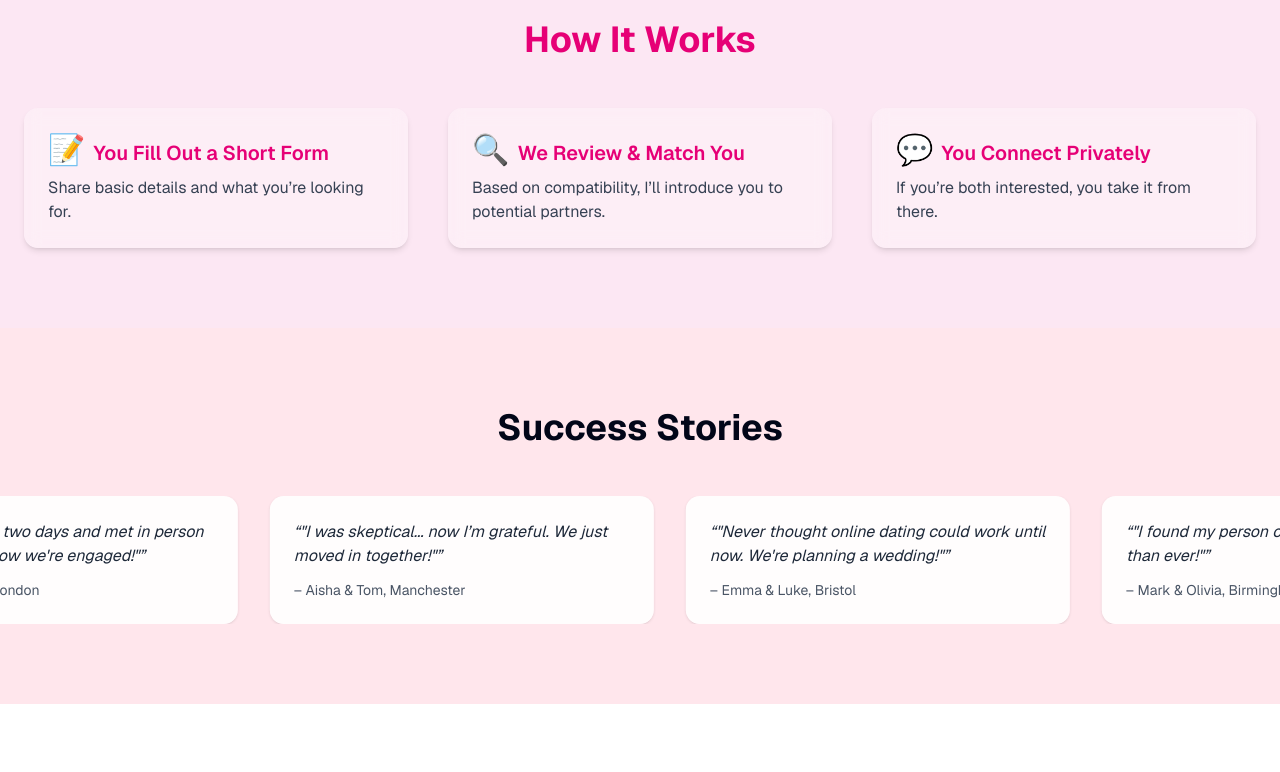
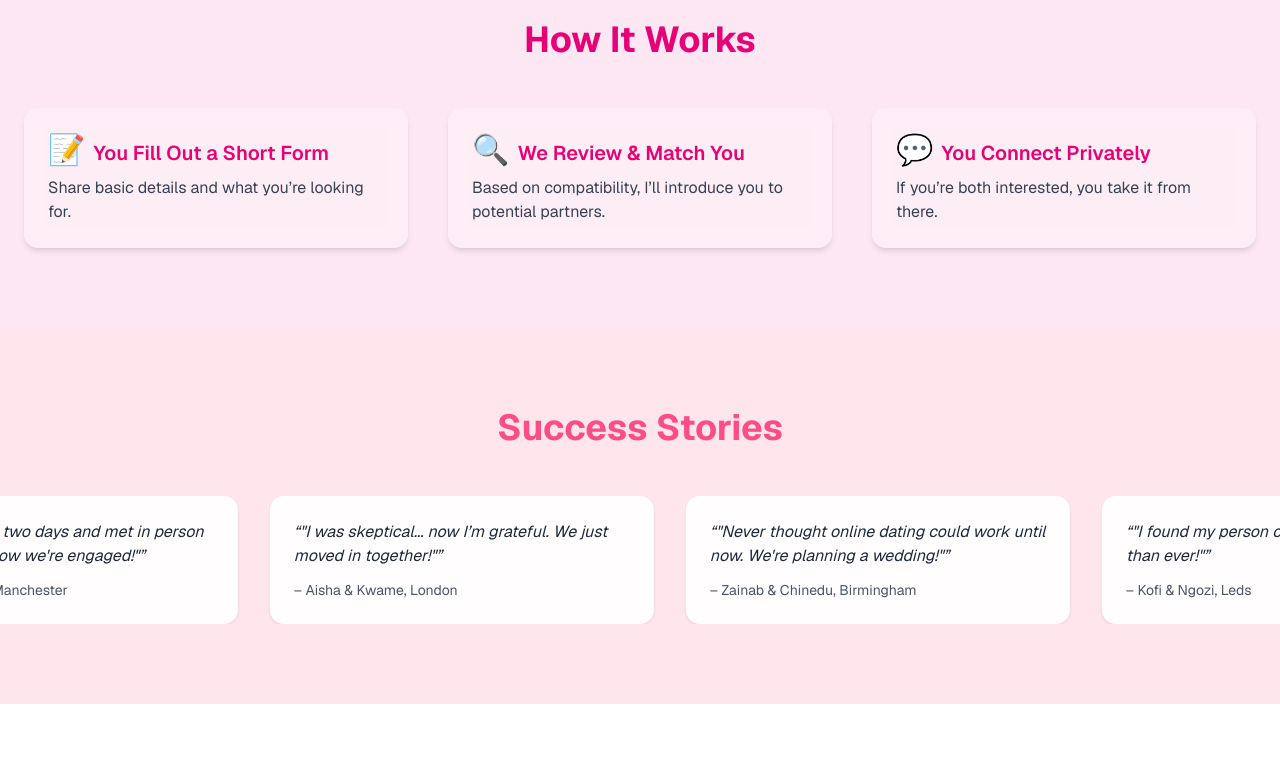
Before and after one commit to jasonnawa/finest-needle-client, a Next.js app: page / in a window 1280 px wide. Shown: the part 860-1632 px from the top of the page. Built offline with nearby package versions, Linux system fonts and the light colour scheme.

Commit message:
~fix: UI

```diff
--- a/src/app/page.tsx
+++ b/src/app/page.tsx
@@ -61,10 +61,11 @@ export default function Home() {
             </p>
             <Link
               href="/signup"
-              className="bg-[#ff4d88] text-black px-6 py-3 rounded-full font-semibold hover:bg-[var(--accent)] transition"
+              className="bg-black text-white px-6 py-3 rounded-full font-semibold hover:bg-gray-800 transition"
             >
               Get Started
             </Link>
+
           </div>
         </div>
       </section>
--- a/src/components/TestimonialsMarquee.tsx
+++ b/src/components/TestimonialsMarquee.tsx
@@ -3,23 +3,23 @@
 const testimonials = [
   {
     text: `"We matched in two days and met in person within a week. Now we're engaged!"`,
-    author: '– Sarah & James, London',
+    author: '– Amara & Tunde, Manchester',
   },
   {
     text: `"I was skeptical... now I’m grateful. We just moved in together!"`,
-    author: '– Aisha & Tom, Manchester',
+    author: '– Aisha & Kwame, London',
   },
   {
     text: `"Never thought online dating could work until now. We're planning a wedding!"`,
-    author: '– Emma & Luke, Bristol',
+    author: '– Zainab & Chinedu, Birmingham',
   },
   {
     text: `"I found my person on this site. We’re happier than ever!"`,
-    author: '– Mark & Olivia, Birmingham',
+    author: '– Kofi & Ngozi, Leds',
   },
   {
     text: `"Real people. Real matches. Real love. ❤️"`,
-    author: '– Ellie & Sam, Leeds',
+    author: '– Sade & Olu, Johannesburg',
   },
 ];
 
@@ -27,7 +27,7 @@ const testimonials = [
 export default function TestimonialsMarquee() {
     return (
       <section className="py-20 bg-[var(--accent-light)] overflow-hidden">
-        <h2 className="text-4xl font-bold mb-12 text-center">Success Stories</h2>
+        <h2 className="text-[#ff4d88] text-4xl font-bold mb-12 text-center">Success Stories</h2>
 
         <div className="relative w-full overflow-hidden">
           <div className="flex w-max gap-8 marquee">
```
